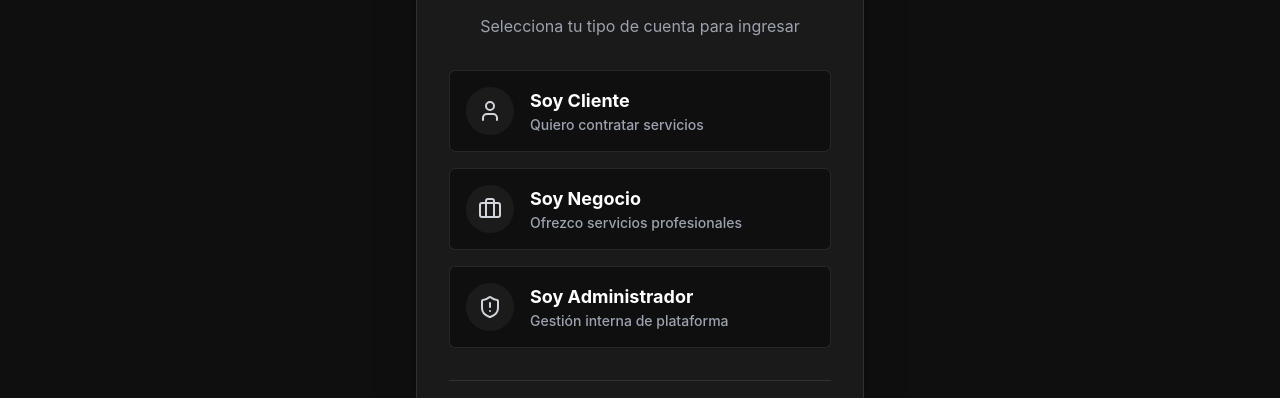
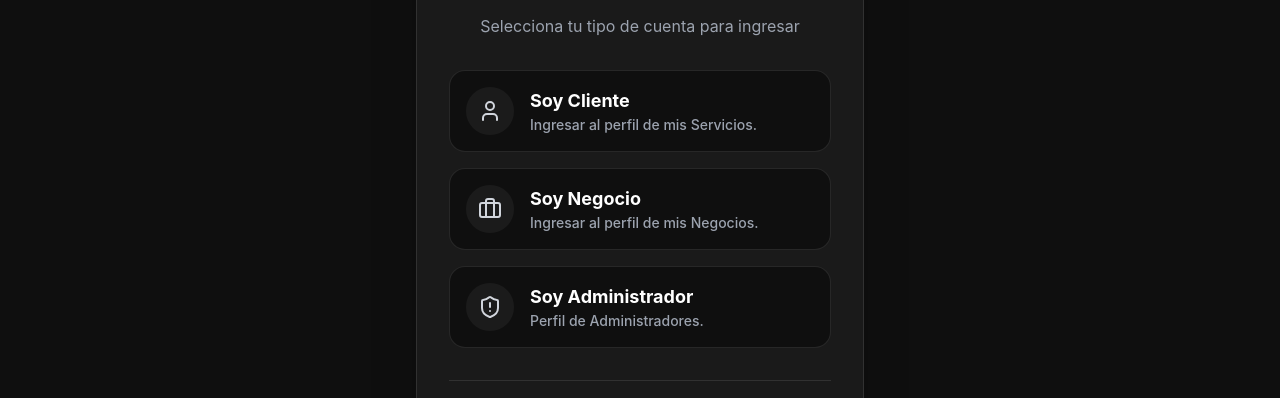
Before and after one commit to fsorianob/Your-Service-antiGravity, a React (Vite) app: page /login in a window 1280 px wide. Shown: the part 228-626 px from the top of the page. Built offline with nearby package versions, Linux system fonts and the light colour scheme; the HTML template or start-up script is replaced by a standard one.

Commit message:
style: round role buttons and update descriptive text

```diff
--- a/src/pages/Login.tsx
+++ b/src/pages/Login.tsx
@@ -61,7 +61,7 @@ export default function LoginPage() {
                     <div className="space-y-4 animate-in fade-in zoom-in-95 duration-300">
                         <Button
                             variant="outline"
-                            className="w-full h-auto py-4 flex items-center justify-start gap-4 border-white/10 hover:border-primary/50 hover:bg-primary/5 group"
+                            className="w-full h-auto py-4 flex items-center justify-start gap-4 border-white/10 hover:border-primary/50 hover:bg-primary/5 group rounded-2xl"
                             onClick={() => setSelectedRole('client')}
                         >
                             <div className="bg-white/5 p-3 rounded-full group-hover:bg-primary/20 transition-colors">
@@ -69,13 +69,13 @@ export default function LoginPage() {
                             </div>
                             <div className="text-left">
                                 <span className="block text-white font-bold text-lg group-hover:text-primary transition-colors">Soy Cliente</span>
-                                <span className="block text-sm text-muted-foreground group-hover:text-gray-300">Quiero contratar servicios</span>
+                                <span className="block text-sm text-muted-foreground group-hover:text-gray-300">Ingresar al perfil de mis Servicios.</span>
                             </div>
                         </Button>
 
                         <Button
                             variant="outline"
-                            className="w-full h-auto py-4 flex items-center justify-start gap-4 border-white/10 hover:border-primary/50 hover:bg-primary/5 group"
+                            className="w-full h-auto py-4 flex items-center justify-start gap-4 border-white/10 hover:border-primary/50 hover:bg-primary/5 group rounded-2xl"
                             onClick={() => setSelectedRole('pro')}
                         >
                             <div className="bg-white/5 p-3 rounded-full group-hover:bg-primary/20 transition-colors">
@@ -83,13 +83,13 @@ export default function LoginPage() {
                             </div>
                             <div className="text-left">
                                 <span className="block text-white font-bold text-lg group-hover:text-primary transition-colors">Soy Negocio</span>
-                                <span className="block text-sm text-muted-foreground group-hover:text-gray-300">Ofrezco servicios profesionales</span>
+                                <span className="block text-sm text-muted-foreground group-hover:text-gray-300">Ingresar al perfil de mis Negocios.</span>
                             </div>
                         </Button>
 
                         <Button
                             variant="outline"
-                            className="w-full h-auto py-4 flex items-center justify-start gap-4 border-white/10 hover:border-red-500/50 hover:bg-red-500/5 group"
+                            className="w-full h-auto py-4 flex items-center justify-start gap-4 border-white/10 hover:border-red-500/50 hover:bg-red-500/5 group rounded-2xl"
                             onClick={() => setSelectedRole('admin')}
                         >
                             <div className="bg-white/5 p-3 rounded-full group-hover:bg-red-500/20 transition-colors">
@@ -97,7 +97,7 @@ export default function LoginPage() {
                             </div>
                             <div className="text-left">
                                 <span className="block text-white font-bold text-lg group-hover:text-red-400 transition-colors">Soy Administrador</span>
-                                <span className="block text-sm text-muted-foreground group-hover:text-gray-300">Gestión interna de plataforma</span>
+                                <span className="block text-sm text-muted-foreground group-hover:text-gray-300">Perfil de Administradores.</span>
                             </div>
                         </Button>
                     </div>
```
